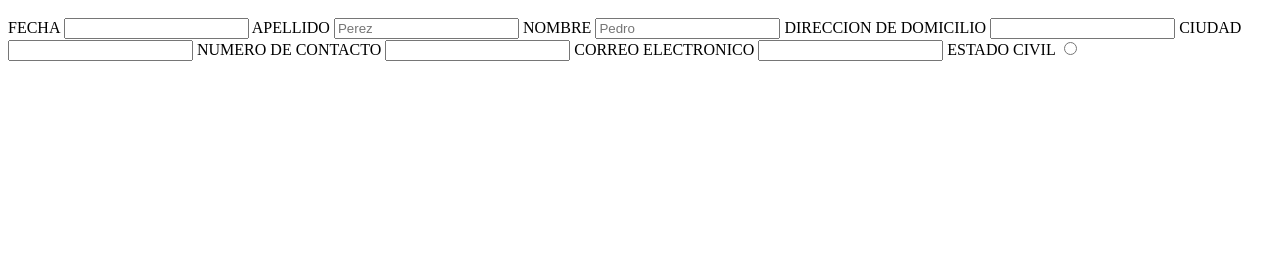
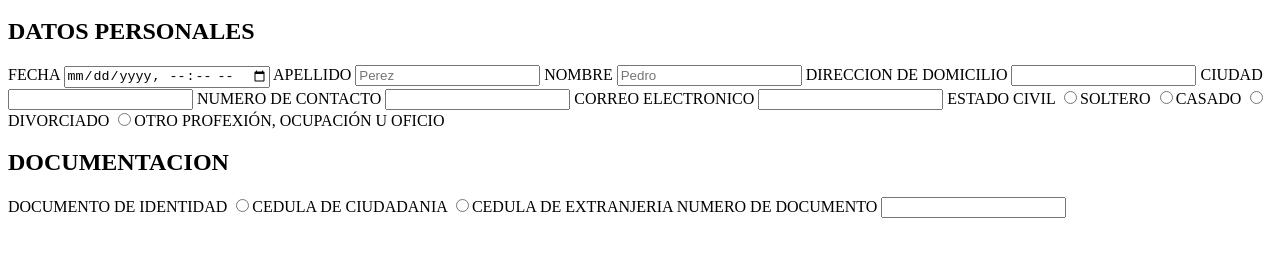
Before and after one commit to jhonmelendez31-oss/mi-primera-pagina-web, a plain HTML site: page index.html in a window 1280 px wide. Shown: the part 48-304 px from the top of the page. Drawn offline with Linux system fonts and the light colour scheme.

Commit message:
FEAT:INDEX

```diff
--- a/index.html
+++ b/index.html
@@ -1,14 +1,15 @@
 <DOCTYPE HTML>
-  <HTML LANG="ES">
-    <HEAD>
+  <html lang="es">
+    <head>
       <meta charset="UTF-8">
       <TITLE>HOJA DE VIDA</TITLE>
-    </HEAD>
-    <BODY>
+    </head>
+    <body>
       <h1>HOJA DE VIDA</h1>
       <form>
+        <h2>DATOS PERSONALES</h2>
         <label>FECHA</label>
-        <input type="datetime">
+        <input type="datetime-local">
         <label for="apellido">APELLIDO</label>
         <input type="text" name="apellido" placeholder="Perez" required><!--type es el tipo de input del formulario ; name se usa para identificar al input ; placehoolder se usa para dar un ejemplo de uso a el campo : required se usa para dar a entender que el campo es obligatorio-->
         <label for="nombre">NOMBRE</label>
@@ -22,8 +23,17 @@
         <label for="correo">CORREO ELECTRONICO</label>
         <input type="email" name="correo" id="">
         <label for="estado-civil">ESTADO CIVIL</label>
-        <input type="radio" name="estado-civil" id="">
-        <option value=""></option>
+        <input type="radio" name="estado-civil" value="SOLTERO">SOLTERO</input>
+        <input type="radio" name="estado-civil" value="CASADO">CASADO</input>
+        <input type="radio" name="estado-civil" value="DIVORCIADO">DIVORCIADO</input>
+        <input type="radio" name="estado-civil" value="OTRO">OTRO</input>
+        <label for="profecion">PROFEXI&Oacute;N, OCUPACI&Oacute;N U OFICIO</label>
+        <h2>DOCUMENTACION</h2>
+      <label for="documento">DOCUMENTO DE IDENTIDAD</label>
+      <input type="radio" name="documento" id="">CEDULA DE CIUDADANIA</input>
+      <input type="radio" name="documento" id="">CEDULA DE EXTRANJERIA</input>
+      <label for="numero-documento">NUMERO DE DOCUMENTO</label>
+      <input type="text" name="numero-documento" id="">
       </form>
-    </BODY>
-  </HTML>
+    </body>
+  </html>
```
